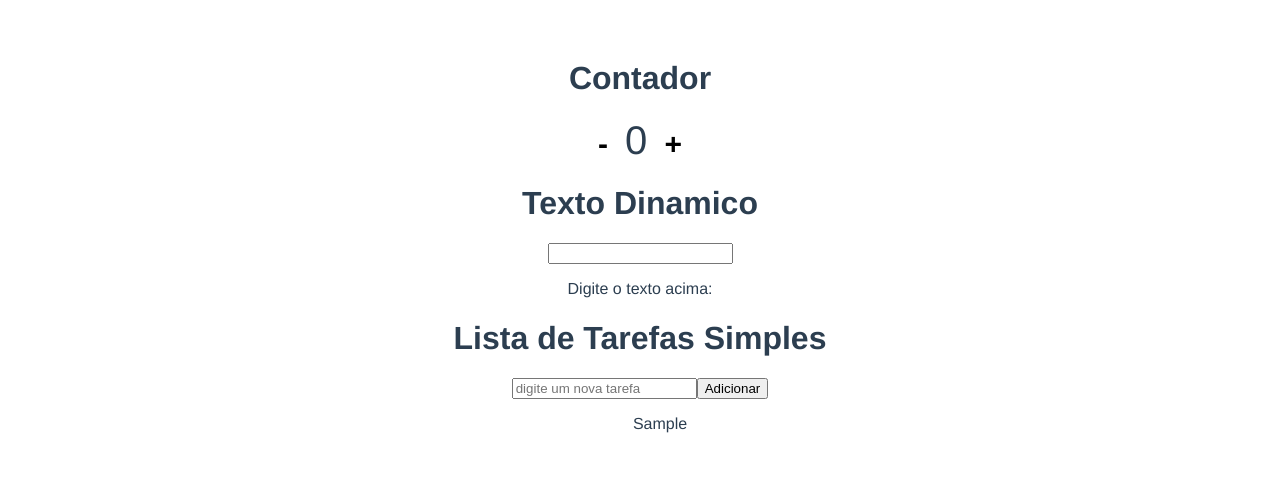
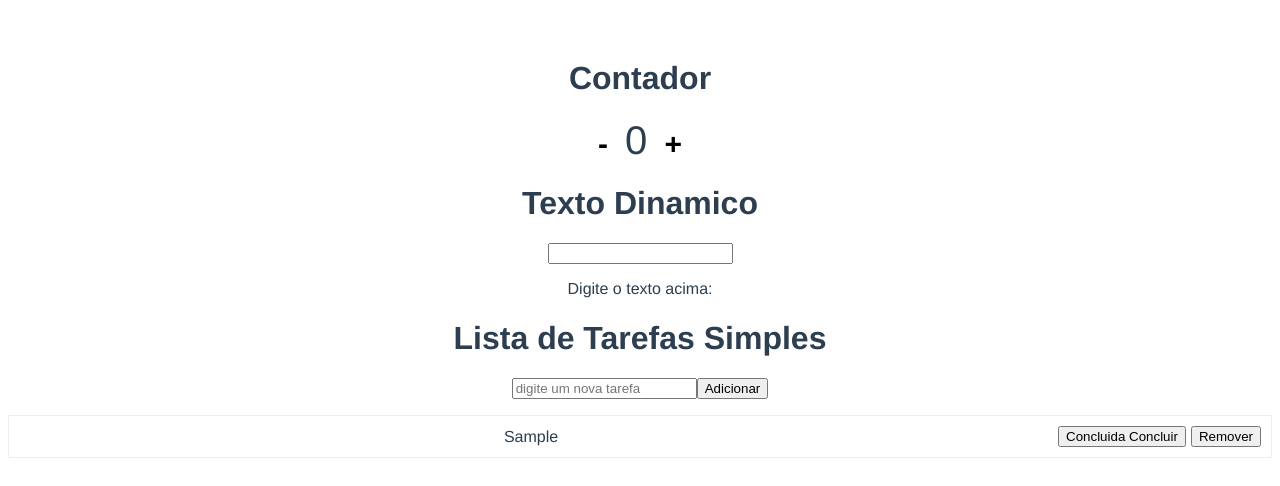
Before and after one commit to Ricardomjr-10/vuejspratica, a Vue app: page / in a window 1280 px wide. Both pictures are taken after typing "Sample" into the empty fields and a click on the button "Adicionar". Shown: the top 486 px of the page. Built offline with nearby package versions, Linux system fonts and the light colour scheme.

Commit message:
pratica1

```diff
--- a/src/components/ListadeTarefas.vue
+++ b/src/components/ListadeTarefas.vue
@@ -4,13 +4,21 @@
         <input type="text" v-model="texto" placeholder="digite um nova tarefa" @keyup.enter="adicionar">
         <button @click="adicionar">Adicionar</button>
         <ul>
-            <li v-for="(lista, index) in listas" :key="index">{{ lista }}</li>
+            <li v-for="(lista, index) in listas" :key="index">
+                <span :class="{concluida: lista.concluida}">{{ lista.texto }}</span>
+                 <button @click="concluida(index)">Concluida
+                    {{ lista.concluida ? 'Desconcluir' : 'Concluir' }}
+                 </button>
+                 <button @click="remover(index)">Remover</button>
+                </li>
         </ul>
     </div>
 </template>
 
 <script setup>
 import { ref } from 'vue';
+
+
 
     const texto = ref('')
     const listas = ref([])
@@ -21,14 +29,46 @@ import { ref } from 'vue';
             return
         }
 
-        listas.value.push(texto.value)
+        listas.value.push({texto:texto.value.trim(), concluida: false})
         texto.value = ''
+
+    }
+    const concluida = (index) => {
+       listas.value[index].concluida = !listas.value[index].concluida
+    }
+
+    const remover = (index) => {
+        listas.value.splice(index, 1)
     }
 
 </script>
 
-<style>
+<style scoped>
+.concluida {
+  text-decoration: line-through;
+  color: #888;
+}
+
+ul {
+  list-style-type: none;
+  padding: 0;
+}
+
 li {
-    list-style: none;
+  margin-bottom: 8px;
+  padding: 10px;
+  border: 1px solid #eee;
+  display: flex;
+  align-items: center;
+  justify-content: space-between;
+}
+
+li span {
+  flex-grow: 1;
+  margin-right: 10px;
+}
+
+li button {
+  margin-left: 5px;
 }
 </style>
```
